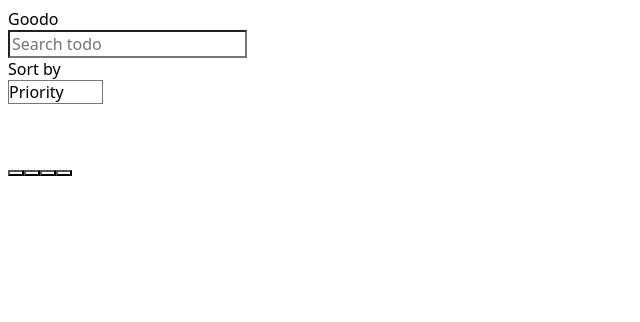
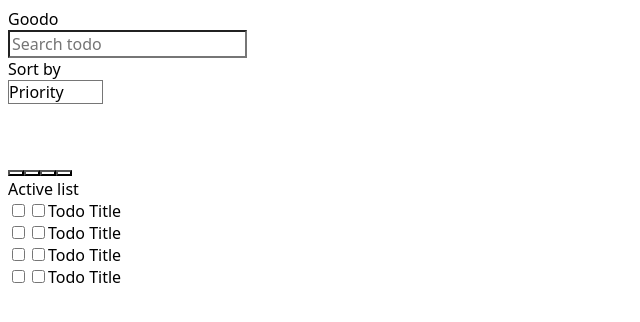
Before and after one commit to GToidZ/Todo-DB-Project, a React (Vite) app in the folder frontend/: page / in a window 1280 px wide. Shown: the top 322 px of the page, without its empty margins (0-640 px from the left). Built offline with nearby package versions, Linux system fonts and the light colour scheme.

Commit message:
feat: task entry and task list

```diff
--- a/frontend/src/App.css
+++ b/frontend/src/App.css
@@ -2,7 +2,7 @@
   font-family: Poppins, system-ui, sans-serif;
 }
 
-input,
+input:not([type="checkbox"]):not([type="radio"]),
 textarea,
 select,
 button {
--- a/frontend/src/App.jsx
+++ b/frontend/src/App.jsx
@@ -3,6 +3,7 @@ import './App.css'
 import actions from './constants/Actions'
 import AppHeader from './components/AppHeader'
 import AppMenu from './components/AppMenu'
+import TaskList from './components/TaskList'
 
 const App = () => {
 
@@ -68,6 +69,7 @@ const App = () => {
         onChange={handleAppHeaderChange}></AppHeader>
       <div flex="~ row">
         <AppMenu collapsed={!dockStatus} select={listingAction} actionHandler={newAction}></AppMenu>
+        <TaskList listing={listingAction}></TaskList>
       </div>
     </div>
   )
--- a/frontend/src/components/TaskEntry.jsx
+++ b/frontend/src/components/TaskEntry.jsx
@@ -0,0 +1,22 @@
+const TaskEntry = ({ task }) => {
+
+    return (
+        <div className="group"
+            flex="~ row" justify="between" items="center"
+            p="4"
+            border="solid 1 neutral-200"
+            bg="hover:neutral-100" rounded="xl"
+            cursor="pointer" transition="all">
+            <div flex="~ row" items="center" gap-x="2">
+                <input type="checkbox" border="solid 1" w="4" h="4" rounded="sm" accent="red-500"></input>
+                <input type="checkbox" border="solid 1" w="4" h="4" rounded="sm" accent="amber-400"></input>
+                <span>Todo Title</span>
+            </div>
+            <div flex="~ row">
+                <div i-carbon="edit" w="0 group-hover:6" h="0 group-hover:6" text="neutral-700"></div>
+            </div>
+        </div>
+    )
+}
+
+export default TaskEntry
--- /dev/null
+++ b/frontend/src/components/TaskList.jsx
@@ -0,0 +1,26 @@
+import TaskEntry from './TaskEntry'
+import actions from '../constants/Actions'
+
+const TaskList = ({ listing }) => {
+    return (
+        <div flex="~ col" grow="~" gap-y="2" m="4">
+            <span text="3xl" ml="6" mb="2" font="bold">
+                {
+                    (() => {
+                        if (listing === actions.LIST_ACTIVE) return "Active list"
+                        if (listing === actions.LIST_DUE_SOON) return "Due soon"
+                        if (listing === actions.LIST_COMPLETED) return "Completed"
+                    })()
+                }
+            </span>
+
+            { /* TODO: Generate task list from backend */}
+            <TaskEntry></TaskEntry>
+            <TaskEntry></TaskEntry>
+            <TaskEntry></TaskEntry>
+            <TaskEntry></TaskEntry>
+        </div>
+    )
+}
+
+export default TaskList
```
